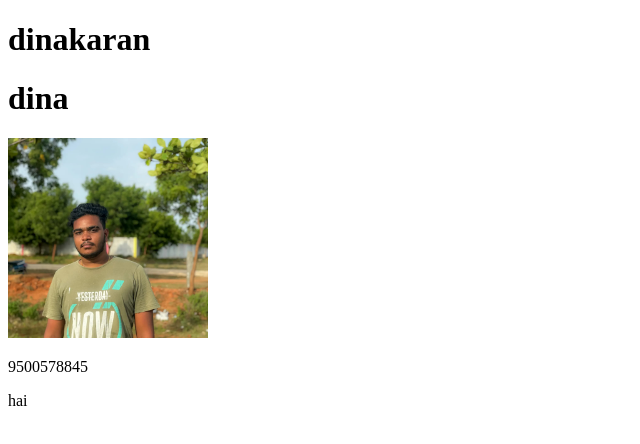
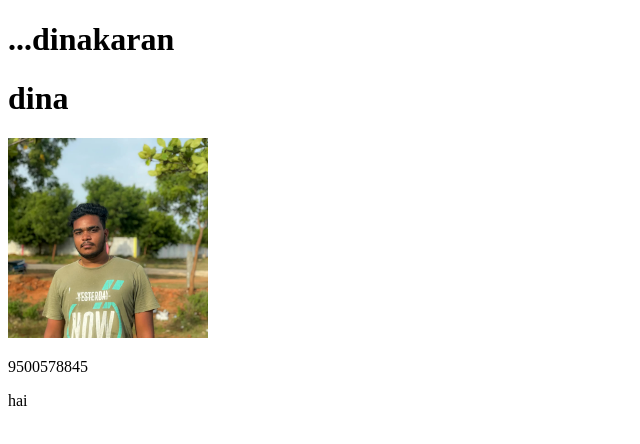
Before and after one commit to Dinakarannn/dk, a plain HTML site: page index.html in a window 1280 px wide. Shown: the whole page, without its empty margins (0-640 px from the left). Drawn offline with Linux system fonts and the light colour scheme.

Commit message:
new arrive

```diff
--- a/index.html
+++ b/index.html
@@ -6,7 +6,7 @@
     <title>dk project</title>
 </head>
 <body>
-    <h1>     dinakaran</h1>
+    <h1>     ...dinakaran</h1>
     <h1>dina</h1>
     <img width="200px" src="dk.jpg" alt="">
     <p>9500578845</p>
```
